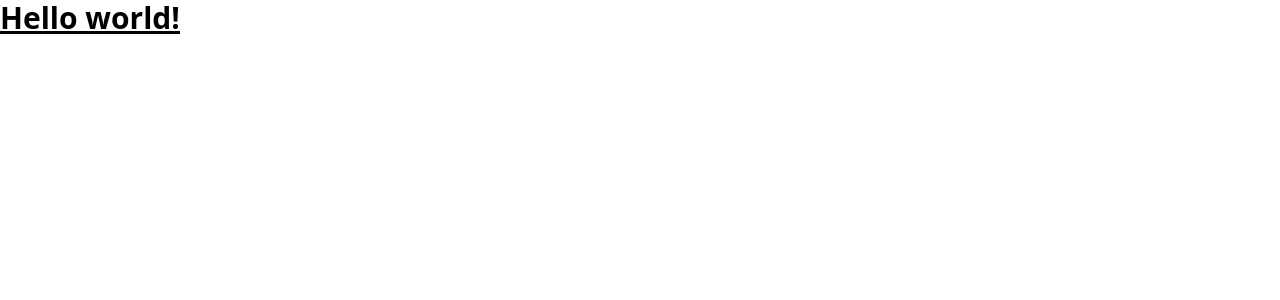
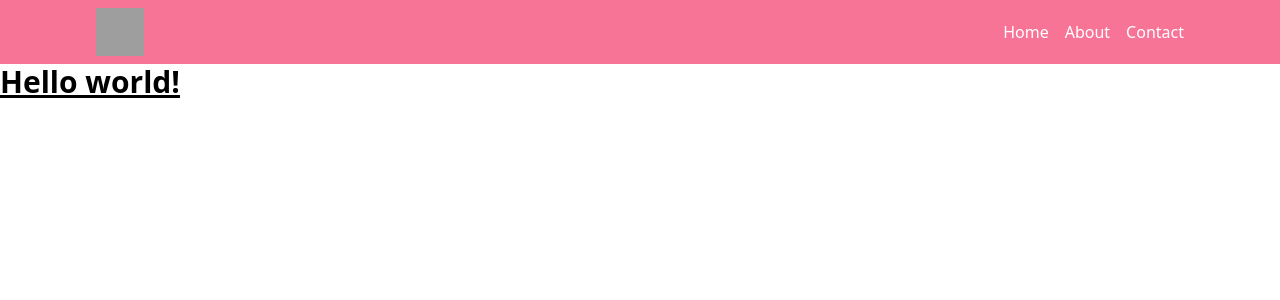
Before and after one commit to Gehadazzam/ArtGallary, a Nuxt app: page / in a window 1280 px wide. Shown: the top 300 px of the page. Built offline with nearby package versions, Linux system fonts and the light colour scheme; grey boxes are pictures that could not be loaded.

Commit message:
feat: init header

```diff
--- a/app.vue
+++ b/app.vue
@@ -1,5 +1,7 @@
 <template>
-  <h1 class="text-3xl font-bold underline">
-    Hello world!
-  </h1>
+  <NuxtLayout>
+    <Header />
+    <NuxtPage />
+    <Footer />
+  </NuxtLayout>
 </template>
--- /dev/null
+++ b/components/Footer.vue
@@ -0,0 +1,5 @@
+<script setup lang="ts"></script>
+
+<template></template>
+
+<style scoped></style>
--- /dev/null
+++ b/components/Header.vue
@@ -0,0 +1,24 @@
+<script setup lang="ts"></script>
+
+<template>
+  <header
+    class="bg-cranberry-400 text-white py-2 px-4 sm:opx-8 md:px-12 lg:px-24 flex justify-between items-center"
+  >
+    <NuxtLink to="/">
+      <img src="/public/images/logo.png" alt="Logo" class="h-12 w-12" />
+    </NuxtLink>
+    <nav>
+      <ul class="flex space-x-4">
+        <li>
+          <nuxt-link to="/">Home</nuxt-link>
+        </li>
+        <li>
+          <nuxt-link to="/about">About</nuxt-link>
+        </li>
+        <li>
+          <nuxt-link to="/contact">Contact</nuxt-link>
+        </li>
+      </ul>
+    </nav>
+  </header>
+</template>
--- a/nuxt.config.ts
+++ b/nuxt.config.ts
@@ -1,11 +1,13 @@
 import tailwindcss from "@tailwindcss/vite";
+import { resolve } from "path";
 export default defineNuxtConfig({
   compatibilityDate: "2024-11-01",
+  alias: {
+    "@": resolve(__dirname, "./src"),
+  },
   devtools: { enabled: true },
-  css: ['~/assets/css/main.css'],
+  css: ["~/assets/css/main.css"],
   vite: {
-    plugins: [
-      tailwindcss(),
-    ],
+    plugins: [tailwindcss()],
   },
 });
--- /dev/null
+++ b/pages/about/index.vue
@@ -0,0 +1,5 @@
+<script setup lang="ts"></script>
+
+<template></template>
+
+<style scoped></style>
--- /dev/null
+++ b/pages/contact/index.vue
@@ -0,0 +1,5 @@
+<script setup lang="ts"></script>
+
+<template></template>
+
+<style scoped></style>
--- /dev/null
+++ b/pages/index.vue
@@ -0,0 +1,5 @@
+<script setup lang="ts"></script>
+
+<template>
+  <h1 class="text-3xl font-bold underline">Hello world!</h1>
+</template>
```
Also changed, not shown: public/images/logo.png (added).
